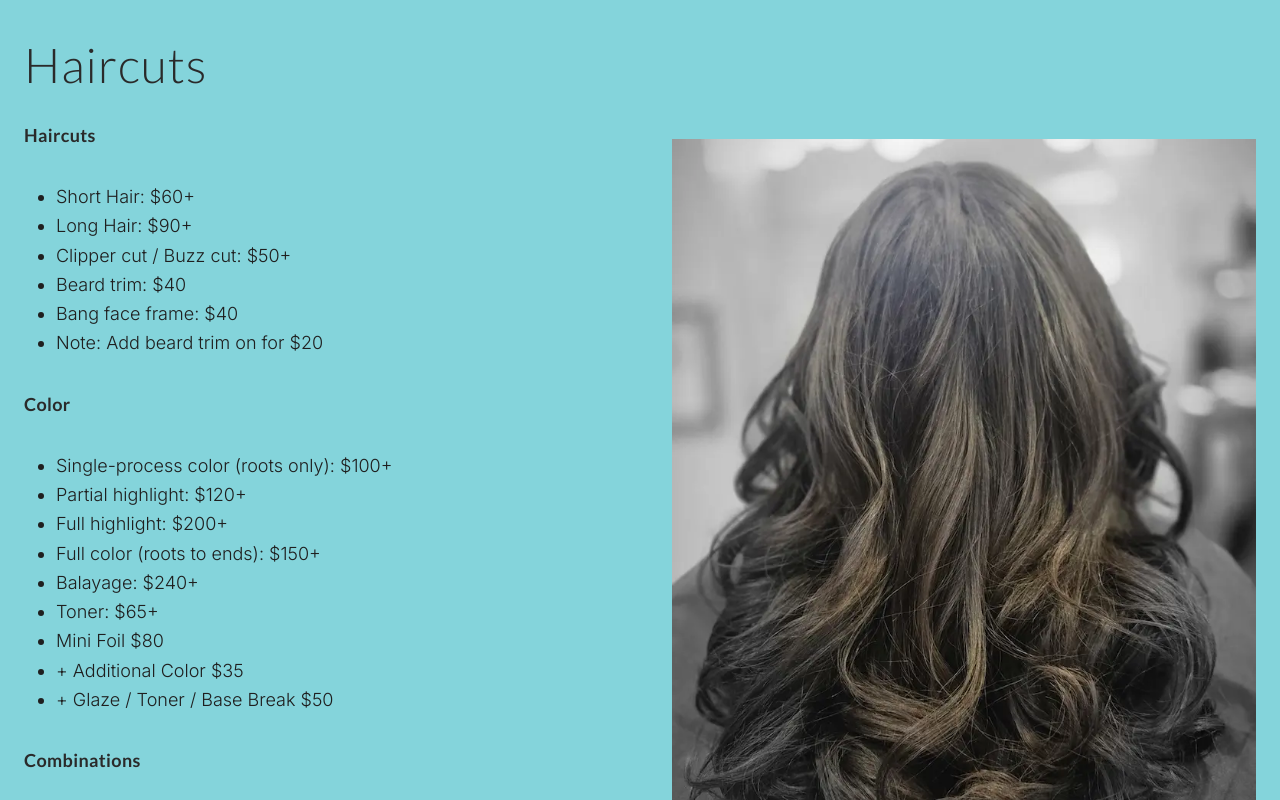
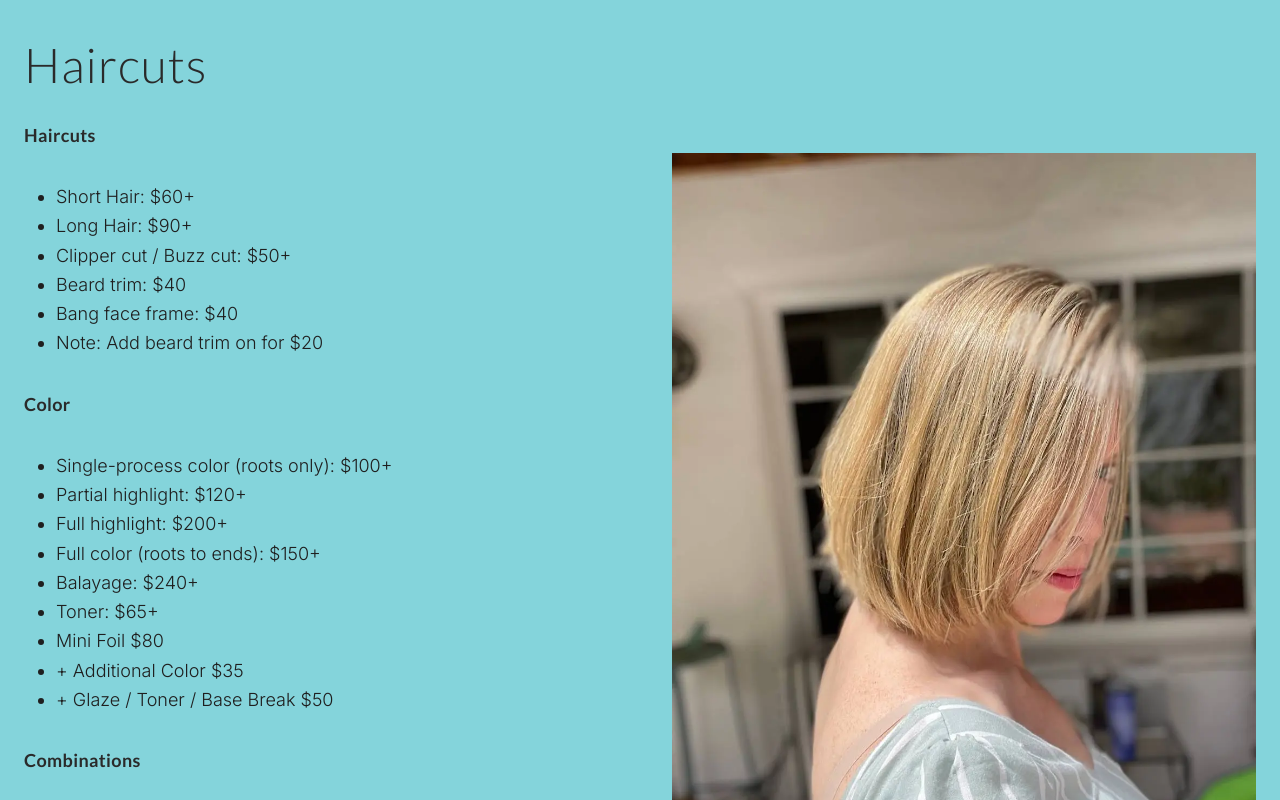
Before and after one commit to jbentley10/hair-by-shaun-murray, a Next.js app: page /services in a window 1280 px wide. Shown: the part 560-1360 px from the top of the page. Built offline with nearby package versions, Linux system fonts and the light colour scheme.

Commit message:
Swap images

```diff
--- a/app/page.tsx
+++ b/app/page.tsx
@@ -13,7 +13,7 @@ export default function Page() {
         bodyText="Hair artistry in Palm Springs, where style meets personalized care. Experience the difference of luxury hair services tailored to your unique vision."
         buttonLink="/book-now"
         buttonText="Book Your Appointment"
-        image="/hair-1.webp?height=600&width=500"
+        image="/hair-10.webp?height=600&width=500"
         imageAlt="Professional hair styling example showing a woman with beautifully styled brown hair with highlights"
       />
       <Testimonials />
--- a/app/services/page.tsx
+++ b/app/services/page.tsx
@@ -68,7 +68,7 @@ export default function Page() {
         bodyText={hairBodyText}
         buttonLink="/services"
         buttonText="Book Your Appointment"
-        image="/hair-1.webp?height=600&width=600"
+        image="/hair-10.webp?height=600&width=600"
         imageAlt="Hair color transformation showing before and after - blonde hair transformed to vibrant purple"
         reverse={false}
       />
```
Also changed, not shown: public/hair-10.webp (added).
